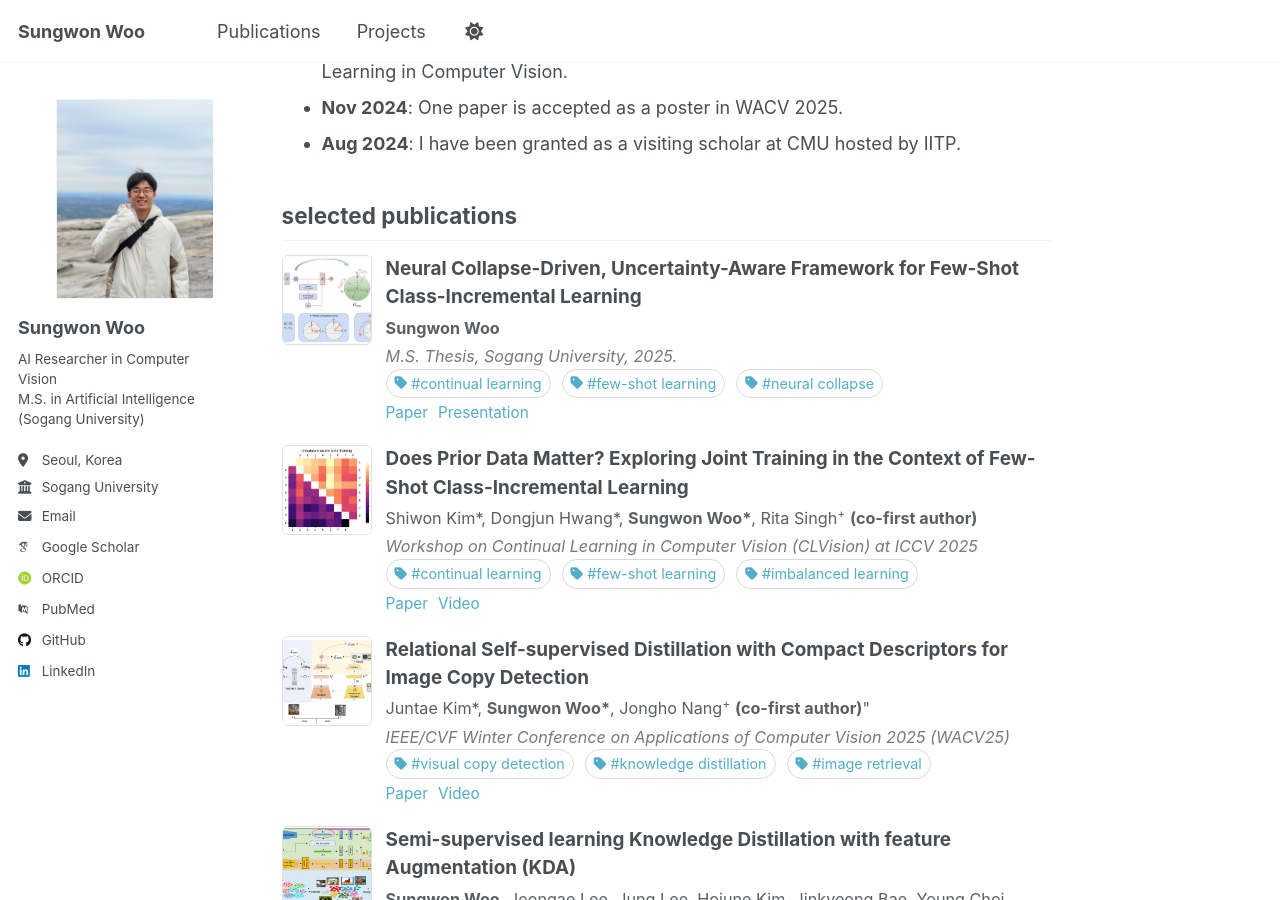
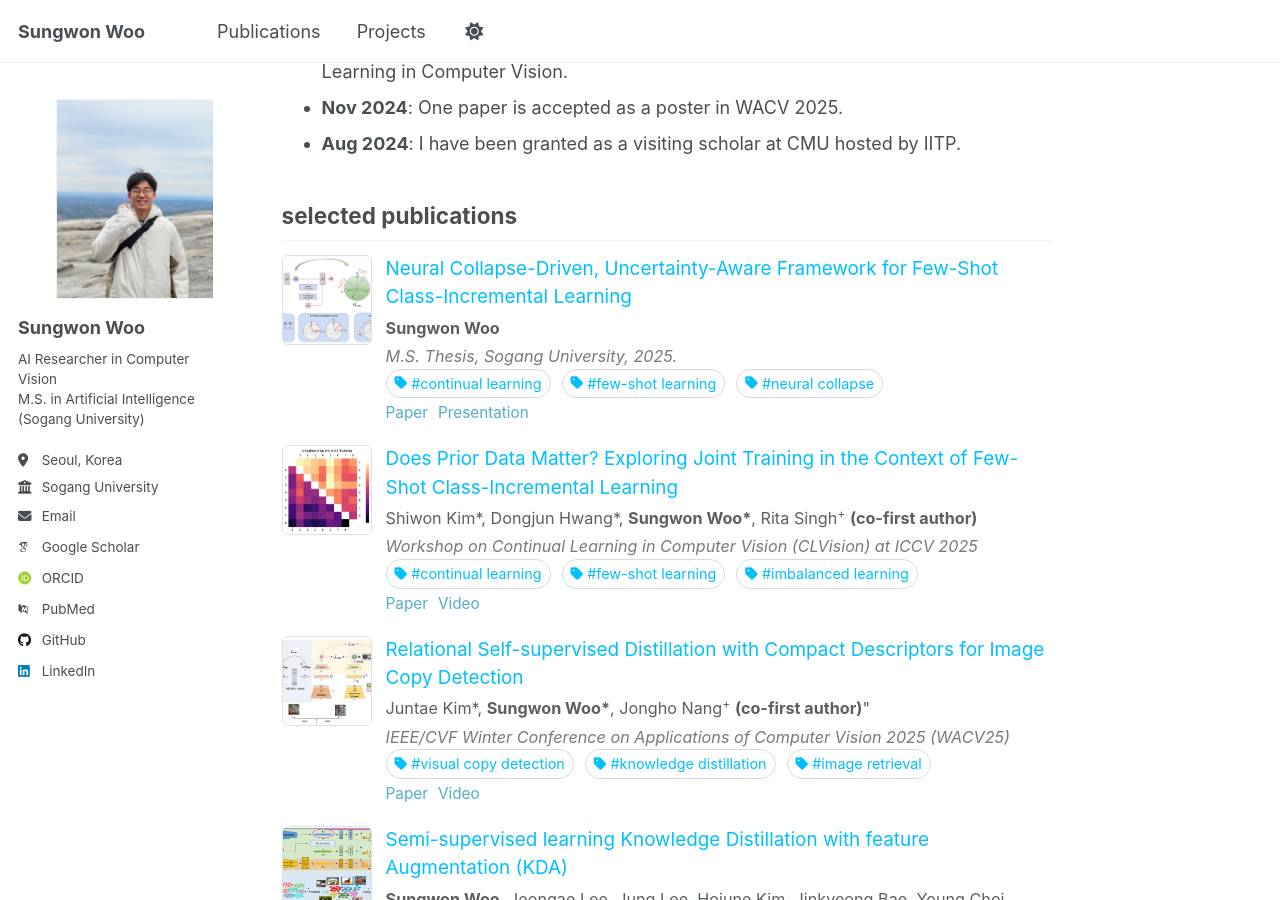
Before and after one commit to sungwon-woo/sungwon-woo.github.io, a Jekyll site: the page built from _pages/about.md, in a window 1280 px wide and 900 px high, scrolled down 424 px. Built offline with Jekyll 4.4.1, drawn with Linux system fonts in a browser that asks for light colours; some web fonts are replaced; a script that is not in the unit is left out.

Commit message:
edit main page

```diff
--- a/_includes/custom-project.html
+++ b/_includes/custom-project.html
@@ -7,7 +7,7 @@
 
     <!-- Right: Content -->
     <div>
-        <h3 style="margin-top: 0; margin-bottom: 0.1rem; font-size: 1.1em; color:#0645AD; font-weight: normal;">
+        <h3 style="margin-top: 0; margin-bottom: 0.1rem; font-size: 1.1em; color:#333333; font-weight: normal;">
             {{ post.title }}
           </h3>
 
--- a/_includes/custom-publication.html
+++ b/_includes/custom-publication.html
@@ -7,7 +7,7 @@
 
     <!-- Right: Content -->
     <div>
-      <h3 style="margin-top: 0; margin-bottom: 0.1rem; font-size: 1.1em; color:#0645AD; font-weight: normal;">
+      <h3 style="margin-top: 0; margin-bottom: 0.1rem; font-size: 1.1em; color:#333333; font-weight: normal;">
         {{ post.title }}
       </h3>
 
--- a/_pages/about.md
+++ b/_pages/about.md
@@ -42,28 +42,23 @@ Juntae Kim\*, **Sungwon Woo***, Jongho Nang+ **(*co-first author)**
     </div>
 
     <div class="pub-meta">
-      <div class="pub-title">
-        {% if p.nolink %}
-          {{ p.title }}
-        {% else %}
-          <a href="{{ p.url | relative_url }}">{{ p.title }}</a>
-        {% endif %}
+      <div class="pub-title" style="font-weight: normal; color:#00BFFF;">
+        {{ p.title }}
       </div>
+
       {% if p.authors %}<div class="pub-authors">{{ p.authors }}</div>{% endif %}
       {% if p.venue %}<div class="pub-venue"><em>{{ p.venue }}</em></div>{% endif %}
 
       {% if p.tags %}
       <div class="tag-list">
         {% for tag in p.tags %}
-          <a class="tag-pill"
-            href="{{ '/tags/#' | append: tag | slugify | relative_url }}"
+          <span class="tag-pill"
             style="display:inline-flex; align-items:center; gap:4px;
-                    padding:3px 8px; border:1px solid rgba(0,0,0,.15);
-                    border-radius:999px; font-size:.8em; text-decoration:none;
-                    margin-right:6px;">
+                   padding:3px 8px; border:1px solid rgba(0,0,0,.15);
+                   border-radius:999px; font-size:.8em; margin-right:6px; color:#00BFFF;">
             <i class="fas fa-tag"></i>
             #{{ tag }}
-          </a>
+          </span>
         {% endfor %}
       </div>
       {% endif %}
```
